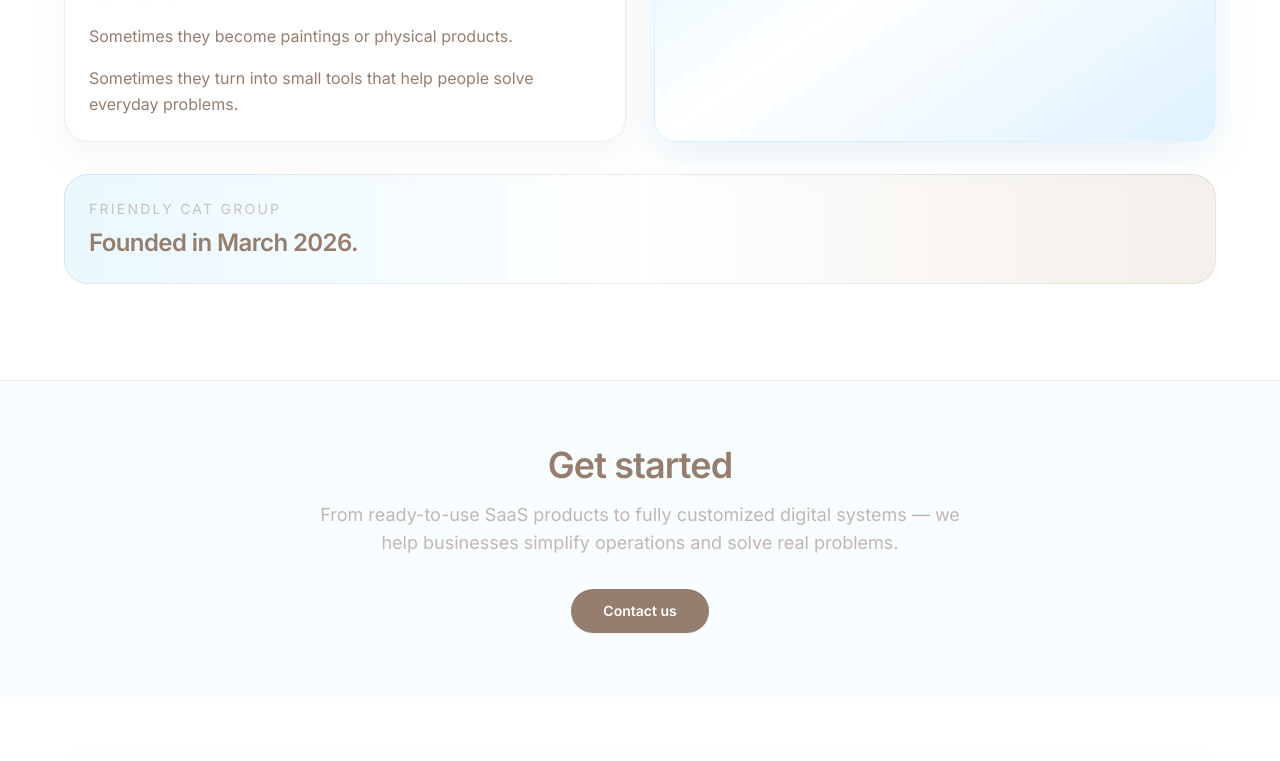
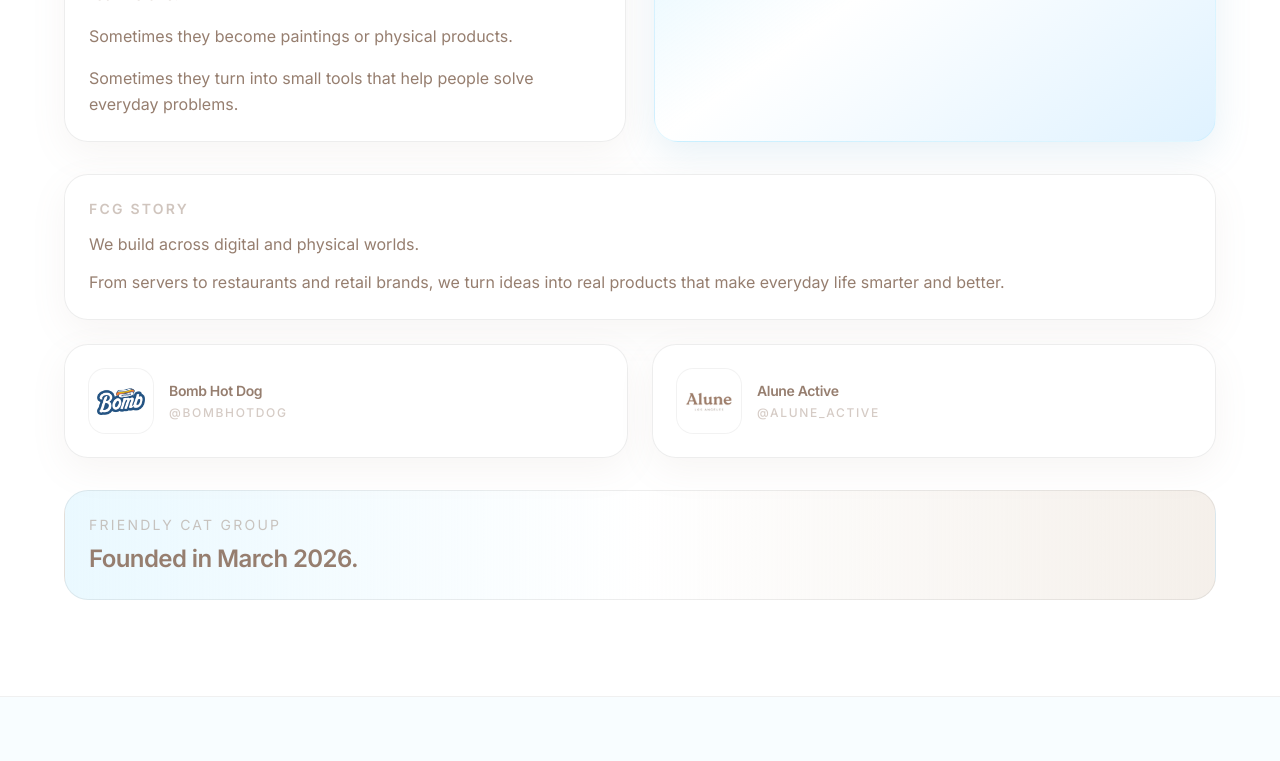
Before and after one commit to workbyaria/FCGwebsite, a Next.js app: page /about in a window 1280 px wide. Shown: the part 672-1433 px from the top of the page. Built offline with nearby package versions, Linux system fonts and the light colour scheme; no server answers.

Commit message:
Added brand logos

```diff
--- a/package.json
+++ b/package.json
@@ -4,7 +4,9 @@
   "private": true,
   "scripts": {
     "dev": "cross-env __NEXT_DEVTOOL_SEGMENT_EXPLORER=0 next dev",
+    "clean:next": "node -e \"try{require('fs').rmSync('.next',{recursive:true,force:true})}catch(e){}\"",
     "dev:clean": "powershell -NoProfile -Command \"Get-NetTCPConnection -State Listen -LocalPort 3000,3001 -ErrorAction SilentlyContinue | ForEach-Object { Stop-Process -Id $_.OwningProcess -Force }; $env:__NEXT_DEVTOOL_SEGMENT_EXPLORER='0'; next dev\"",
+    "dev:reset": "npm run clean:next && npm run dev:clean",
     "build": "next build",
     "start": "next start",
     "lint": "next lint"
--- a/src/app/about/page.tsx
+++ b/src/app/about/page.tsx
@@ -1,11 +1,13 @@
 "use client";
 
 import Image from "next/image";
-import { motion } from "framer-motion";
+import { AnimatePresence, motion } from "framer-motion";
+import { useState } from "react";
 import { Reveal } from "@/components/motion/Reveal";
 
 export default function AboutPage() {
   const ease = [0.25, 0.1, 0.25, 1] as const;
+  const [activeBrand, setActiveBrand] = useState<"bomb" | "alune" | null>(null);
 
   function SoftParagraph({
     children,
@@ -115,6 +117,149 @@ export default function AboutPage() {
           </div>
 
           <Reveal className="mt-8">
+            <article className="rounded-3xl border border-black/[0.07] bg-white/80 p-5 shadow-[0_12px_36px_rgba(150,126,111,0.08)] backdrop-blur-sm md:p-6">
+              <p className="text-sm font-semibold uppercase tracking-[0.16em] text-brand-primary/45">
+                FCG Story
+              </p>
+
+              <SoftParagraph
+                className="mt-3 text-pretty text-base leading-relaxed text-brand-primary/72"
+                delay={0.06}
+              >
+                We build across digital and physical worlds.
+              </SoftParagraph>
+
+              <SoftParagraph
+                className="mt-3 text-pretty text-base leading-relaxed text-brand-primary/72"
+                delay={0.11}
+              >
+                From servers to restaurants and retail brands, we turn ideas into
+                real products that make everyday life smarter and better.
+              </SoftParagraph>
+            </article>
+          </Reveal>
+
+          <div className="mt-6 grid gap-6 md:grid-cols-2">
+            <Reveal>
+              <article className="rounded-3xl border border-black/[0.07] bg-white/80 p-5 shadow-[0_12px_36px_rgba(150,126,111,0.08)] backdrop-blur-sm md:p-6">
+                <button
+                  type="button"
+                  onClick={() =>
+                    setActiveBrand((prev) => (prev === "bomb" ? null : "bomb"))
+                  }
+                  className="w-full text-left"
+                  aria-expanded={activeBrand === "bomb"}
+                >
+                  <div className="flex items-center gap-4">
+                    <div className="flex h-16 w-16 items-center justify-center rounded-2xl bg-white ring-1 ring-black/5">
+                      <Image
+                        src="/logos/bomb-hot-dog-logo.png"
+                        alt="Bomb Hot Dog logo"
+                        width={84}
+                        height={84}
+                        className="h-12 w-12 object-contain"
+                      />
+                    </div>
+                    <div className="min-w-0">
+                      <p className="truncate text-sm font-semibold tracking-tight text-brand-primary">
+                        Bomb Hot Dog
+                      </p>
+                      <p className="mt-1 text-xs font-medium uppercase tracking-[0.14em] text-brand-primary/40">
+                        @bombhotdog
+                      </p>
+                    </div>
+                  </div>
+                </button>
+
+                <AnimatePresence initial={false}>
+                  {activeBrand === "bomb" ? (
+                    <motion.div
+                      key="bomb-instagram"
+                      initial={{ opacity: 0, y: 8 }}
+                      animate={{ opacity: 1, y: 0 }}
+                      exit={{ opacity: 0, y: 8 }}
+                      transition={{ duration: 0.25, ease }}
+                      className="mt-4 rounded-2xl border border-brand-secondary/55 bg-white/50 p-3 backdrop-blur-sm"
+                    >
+                      <p className="text-xs font-semibold uppercase tracking-[0.16em] text-brand-primary/45">
+                        Instagram
+                      </p>
+                      <a
+                        href="https://www.instagram.com/bombhotdog/"
+                        target="_blank"
+                        rel="noreferrer"
+                        className="mt-2 inline-flex w-full items-center justify-between gap-3 rounded-xl bg-brand-primary/10 px-3 py-2 text-sm font-semibold text-brand-primary/90 ring-1 ring-black/5 transition-colors hover:bg-brand-primary/15"
+                      >
+                        <span>@bombhotdog</span>
+                        <span aria-hidden className="text-brand-primary/60">{'->'}</span>
+                      </a>
+                    </motion.div>
+                  ) : null}
+                </AnimatePresence>
+              </article>
+            </Reveal>
+
+            <Reveal>
+              <article className="rounded-3xl border border-black/[0.07] bg-white/80 p-5 shadow-[0_12px_36px_rgba(150,126,111,0.08)] backdrop-blur-sm md:p-6">
+                <button
+                  type="button"
+                  onClick={() =>
+                    setActiveBrand((prev) => (prev === "alune" ? null : "alune"))
+                  }
+                  className="w-full text-left"
+                  aria-expanded={activeBrand === "alune"}
+                >
+                  <div className="flex items-center gap-4">
+                    <div className="flex h-16 w-16 items-center justify-center rounded-2xl bg-white ring-1 ring-black/5">
+                      <Image
+                        src="/logos/alune-active-logo.png"
+                        alt="Alune Active logo"
+                        width={84}
+                        height={84}
+                        className="h-12 w-12 object-contain"
+                      />
+                    </div>
+                    <div className="min-w-0">
+                      <p className="truncate text-sm font-semibold tracking-tight text-brand-primary">
+                        Alune Active
+                      </p>
+                      <p className="mt-1 text-xs font-medium uppercase tracking-[0.14em] text-brand-primary/40">
+                        @alune_active
+                      </p>
+                    </div>
+                  </div>
+                </button>
+
+                <AnimatePresence initial={false}>
+                  {activeBrand === "alune" ? (
+                    <motion.div
+                      key="alune-instagram"
+                      initial={{ opacity: 0, y: 8 }}
+                      animate={{ opacity: 1, y: 0 }}
+                      exit={{ opacity: 0, y: 8 }}
+                      transition={{ duration: 0.25, ease }}
+                      className="mt-4 rounded-2xl border border-brand-secondary/55 bg-white/50 p-3 backdrop-blur-sm"
+                    >
+                      <p className="text-xs font-semibold uppercase tracking-[0.16em] text-brand-primary/45">
+                        Instagram
+                      </p>
+                      <a
+                        href="https://www.instagram.com/alune_active/"
+                        target="_blank"
+                        rel="noreferrer"
+                        className="mt-2 inline-flex w-full items-center justify-between gap-3 rounded-xl bg-brand-primary/10 px-3 py-2 text-sm font-semibold text-brand-primary/90 ring-1 ring-black/5 transition-colors hover:bg-brand-primary/15"
+                      >
+                        <span>@alune_active</span>
+                        <span aria-hidden className="text-brand-primary/60">{'->'}</span>
+                      </a>
+                    </motion.div>
+                  ) : null}
+                </AnimatePresence>
+              </article>
+            </Reveal>
+          </div>
+
+          <Reveal className="mt-8">
             <div className="rounded-3xl border border-black/[0.07] bg-gradient-to-r from-brand-secondary/30 via-white to-brand-tertiary/45 p-5 md:p-6">
               <p className="text-sm uppercase tracking-[0.16em] text-brand-primary/45">
                 Friendly Cat Group
--- a/src/app/layout.tsx
+++ b/src/app/layout.tsx
@@ -14,8 +14,46 @@ const inter = Inter({
 });
 
 export const metadata: Metadata = {
-  title: "Friendly Cat Group",
-  description: "Technology for Humanity.",
+  metadataBase:
+    process.env.NEXT_PUBLIC_SITE_URL != null &&
+    process.env.NEXT_PUBLIC_SITE_URL !== ""
+      ? new URL(process.env.NEXT_PUBLIC_SITE_URL)
+      : undefined,
+  title: {
+    default: "Friendly Cat Group",
+    template: "%s · Friendly Cat Group",
+  },
+  description:
+    "Friendly Cat Group builds calm, practical technology — tools for consumers and professionals.",
+  keywords: [
+    "Friendly Cat Group",
+    "software",
+    "apps",
+    "technology",
+    "wellness",
+  ],
+  icons: {
+    icon: [{ url: "/fcg-logo.png", type: "image/png", sizes: "any" }],
+    apple: [{ url: "/fcg-logo.png", type: "image/png" }],
+  },
+  openGraph: {
+    type: "website",
+    locale: "en_US",
+    siteName: "Friendly Cat Group",
+    title: "Friendly Cat Group",
+    description:
+      "Friendly Cat Group builds calm, practical technology — tools for consumers and professionals.",
+  },
+  twitter: {
+    card: "summary",
+    title: "Friendly Cat Group",
+    description:
+      "Friendly Cat Group builds calm, practical technology — tools for consumers and professionals.",
+  },
+  robots: {
+    index: true,
+    follow: true,
+  },
 };
 
 export default function RootLayout({
```
Also changed, not shown: public/logos/alune-active-logo.png (added), public/logos/bomb-hot-dog-logo.png (added).
